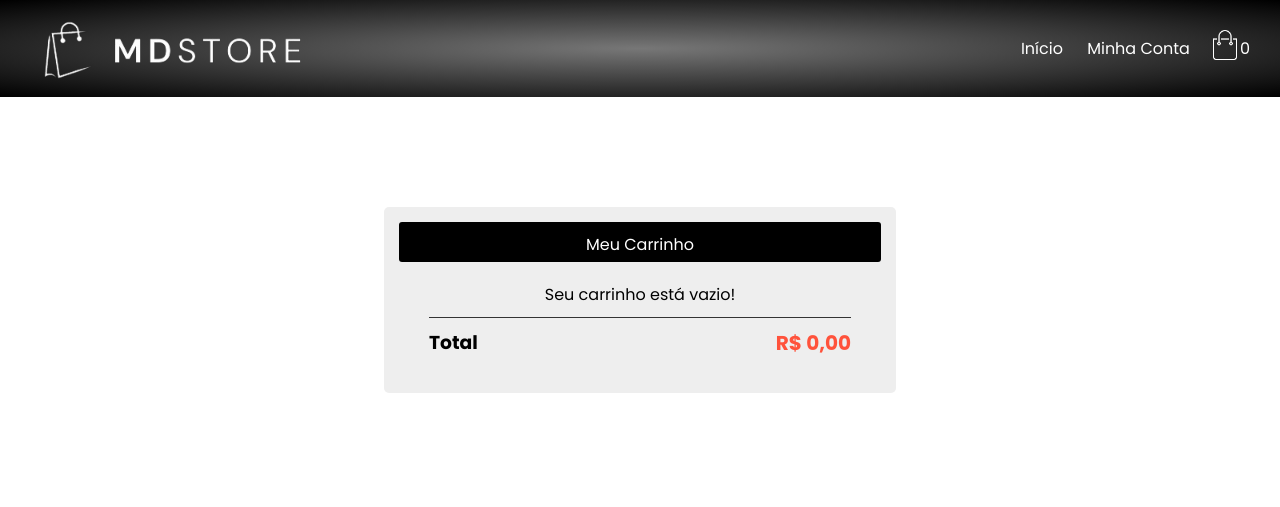
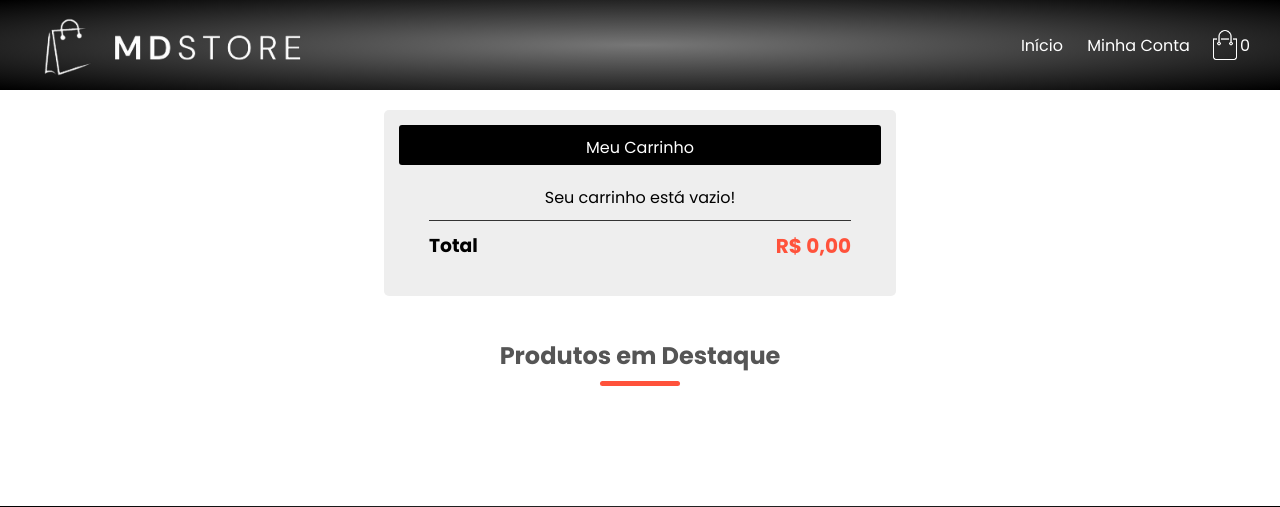
Before and after one commit to MatheusDClima/Loja.PHP, a PHP site: page / in a window 1280 px wide. Shown: the top 507 px of the page. Run offline with PHP 8.4, Linux system fonts and the light colour scheme; data that the repository does not hold is empty; some libraries are stand-ins or nearby versions.

Commit message:
Margin cart

```diff
--- a/assets/css/style.css
+++ b/assets/css/style.css
@@ -442,8 +442,8 @@ ul{
     border-radius: 5px;
     background-color: #eee;
     margin: auto;
-    margin-bottom: 110px;
-    margin-top: 110px;
+    margin-bottom: 20px;
+    margin-top: 20px;
     padding: 15px;
     text-align: center;
 }
--- a/index.php
+++ b/index.php
@@ -45,9 +45,9 @@ require('./sheep_core/config.php');
                 </nav>
                 <!--FIM MENU NAVEGAÇÃO TOPO-->
 
-                <a href="carrinho.php" title="">
-                    <img src="assets/img/carrinho.png" alt="" width="30px" height="30px" class="carrinho-img">
-                </a>
+
+                <img src="assets/img/carrinho.png" alt="" width="30px" height="30px" class="carrinho-img">
+
                 <p><?= $cart->getContaLinhas() > 0 ? $cart->getContaLinhas() : 0 ?></p>
 
                 <img src="assets/img/menu.png" alt="" class="menu-celular" onclick="menucelular()">
```
